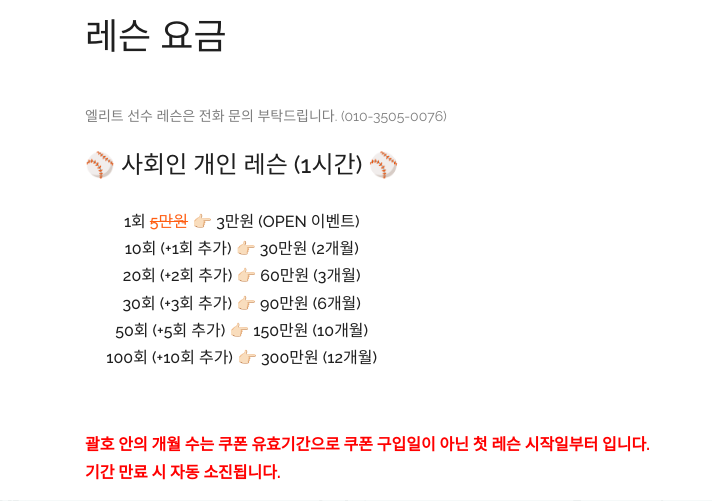
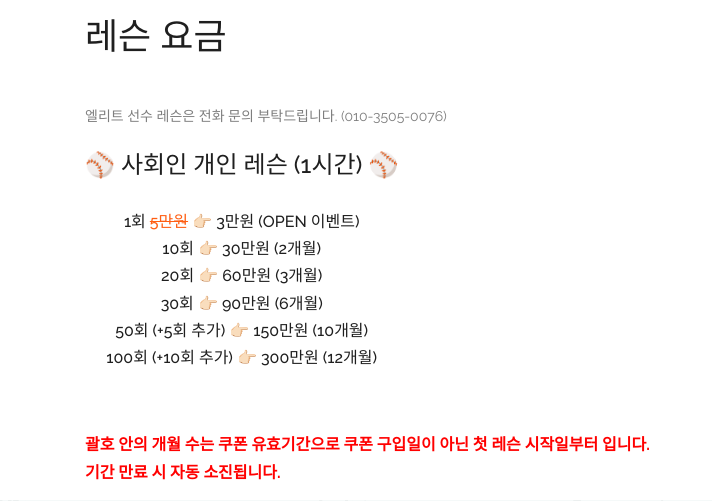
Before and after one commit to jiyaaany/ACBaseball, a Django app: page /ticket/form/ in a window 1280 px wide. Shown: the part 1504-2005 px from the top of the page, without its empty margins (0-712 px from the left). Run offline with Django 3.2, Linux system fonts and the light colour scheme; some libraries are stand-ins or nearby versions.

Commit message:
이용권 리스트 변경

```diff
--- a/ticket/templates/ticketForm.html
+++ b/ticket/templates/ticketForm.html
@@ -111,9 +111,9 @@
             <div class="div-inline">
                 <h3> ⚾️ 사회인 개인 레슨 (1시간) ⚾️ </h3><br>
                 <h5>1회 <del>5만원</del> 👉🏻 3만원 (OPEN 이벤트)</h5>
-                <h5>10회 (+1회 추가) 👉🏻 30만원 (2개월) </h5>
-                <h5>20회 (+2회 추가) 👉🏻 60만원 (3개월)</h5>
-                <h5>30회 (+3회 추가) 👉🏻 90만원 (6개월)</h5>
+                <h5>10회 👉🏻 30만원 (2개월) </h5>
+                <h5>20회 👉🏻 60만원 (3개월)</h5>
+                <h5>30회 👉🏻 90만원 (6개월)</h5>
                 <h5>50회 (+5회 추가) 👉🏻 150만원 (10개월) </h5>
                 <h5>100회 (+10회 추가) 👉🏻 300만원 (12개월) </h5>
             </div>
```
